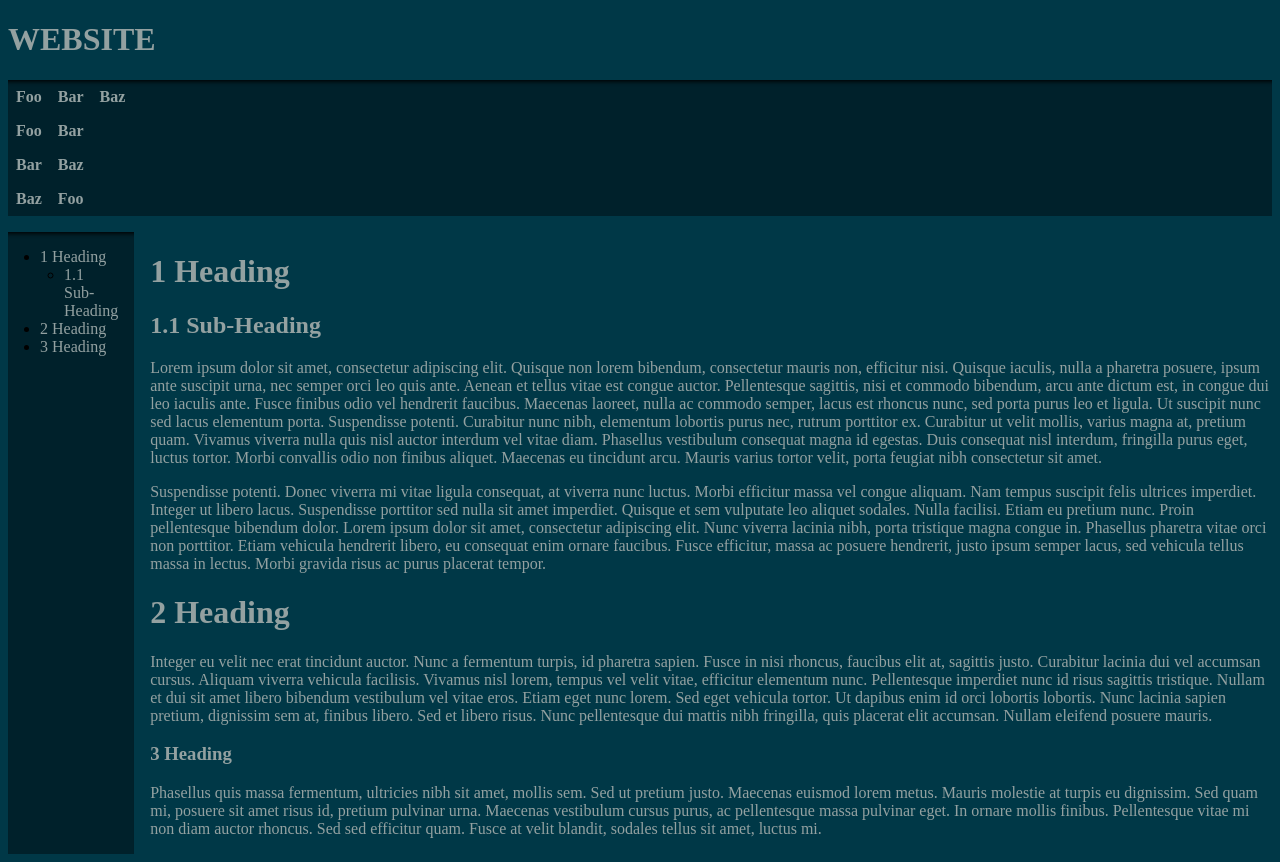
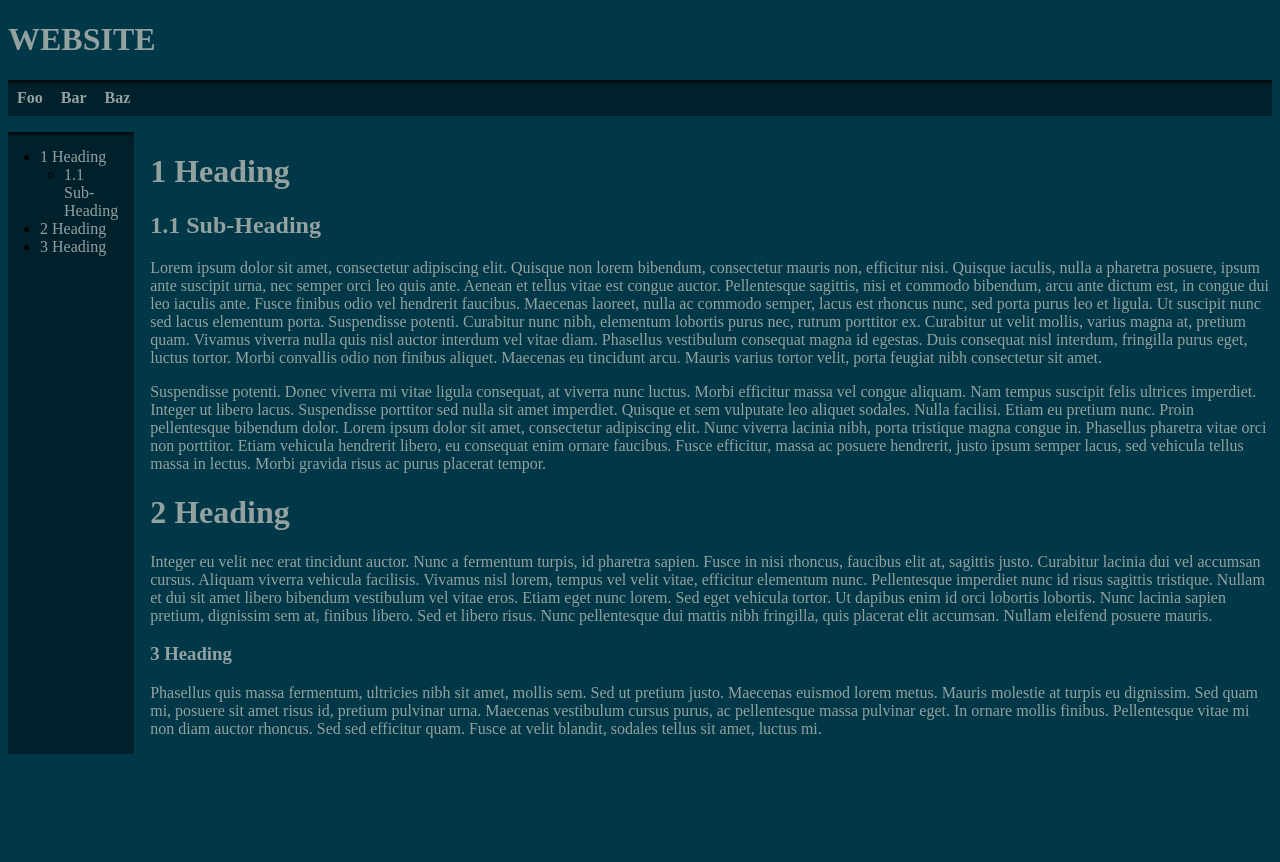
Before and after one commit to Tomboyo/vue3-doot-doot-doot, a Vue app: page / in a window 1280 px wide. After the commit the page ends 800 px from the top, so only its background shows below. Built offline with nearby package versions, Linux system fonts and the light colour scheme.

Commit message:
furling nav component

```diff
--- a/src/App.vue
+++ b/src/App.vue
@@ -1,28 +1,11 @@
 <script setup>
+import PrimaryNav from './components/PrimaryNav.vue'
 </script>
 
 <template>
     <header id="header">
         <h1 id="title">WEBSITE</h1>
-        <div id="primary-nav">
-            <a href="#foo">Foo</a>
-            <a href="#bar">Bar</a>
-            <a href="#baz">Baz</a>
-        </div>
-        <div id="secondary-nav">
-            <div id="group-foo">
-                <a href="#foo/foo">Foo</a>
-                <a href="#foo/bar">Bar</a>
-            </div>
-            <div id="group-bar">
-                <a href="#bar/bar">Bar</a>
-                <a href="#bar/baz">Baz</a>
-            </div>
-            <div id="group-baz">
-                <a href="#baz/baz">Baz</a>
-                <a href="#baz/foo">Foo</a>
-            </div>
-        </div>
+        <PrimaryNav />
     </header>
     <main>
         <div id="two-column-layout">
@@ -84,33 +67,6 @@
     color: var(--text-color);
 }
 
-#primary-nav {
-    background-color: var(--bg-back-color);
-    box-shadow: inset 0em 0.35em 0.25em -0.25em black;
-}
-
-#secondary-nav {
-    background-color: var(--bg-back-color);
-}
-
-#header a {
-    all: unset;
-    display: inline-block;
-    padding: 0.5em;
-    color: var(--text-color);
-    font-weight: bold;
-    transition: all 0.2s ease-out;
-}
-
-#header a:hover,
-#header a:focus {
-    background-color: var(--bg-back-color);
-    color: var(--text-focus-color);
-    font-weight: bold;
-
-    box-shadow: 0.1em 0.1em 0.25em black;
-}
-
 #two-column-layout {
     display: flex;
     margin-top: 1rem;
@@ -149,8 +105,8 @@ p {
 
 <style global>
 html {
+    --bg-back-color: #00212b;
     --bg-color: #003847;
-    --bg-back-color: #00212b;
     --bg-front-color: #839496;
     --bg-focus-color: #cdcdcd;
     --text-color: #93a1a1;
--- /dev/null
+++ b/src/components/PrimaryNav.vue
@@ -0,0 +1,144 @@
+<script setup>
+import { computed, ref } from 'vue';
+const nav = [{
+    title: "Foo",
+    subnav: [{
+        href: "#foo/foo",
+        title: "Foo Foo"
+    }, {
+        href: "#foo/bar",
+        title: "Foo Bar"
+    }]
+}, {
+    title: "Bar",
+    subnav: [{
+        href: "#bar/foo",
+        title: "Bar Foo"
+    }, {
+        href: "#bar/bar",
+        title: "Bar Bar"
+    }, {
+        href: "#bar/baz",
+        title: "Bar Baz"
+    }]
+}, {
+    title: "Baz",
+    subnav: [{
+        href: "#baz/foo",
+        title: "Baz Foo"
+    }, {
+        href: "#baz/bar",
+        title: "Baz Bar"
+    }]
+}]
+
+const active = ref(null);
+// const setActive = (id) => active.value = active.value == id ? null : id
+const setActive = (id) => active.value = id
+const tabindex = (i) => {
+    let preceding = nav.slice(0, i)
+    return preceding.length + preceding.reduce((acc, e) => acc + e.subnav.length, 0) + 1
+}
+const subTabindex = (i, j) => tabindex(i) + j + 1
+const navContainer = ref(null)
+const furl = event => {
+    if (!navContainer.value.contains(event.relatedTarget)) {
+        active.value = null
+    }
+}
+</script>
+
+<!--
+    This is a collection of anchors grouped into tabs, only one of which is
+    visible at a time. Tabs are arranged in the tab-bar, and their nested
+    anchors are arranged below them in the anchor-bar. The anchor bar is hidden
+    by default but "unfurls" beneath the tab-bar when tab groups are active,
+    and "furls" again when no tab groups are active.
+
+    The "furl" transition relies on the max-width property of the anchor-bar
+    changing between 0 (furled) and a number at least as large as the expected
+    height of its contents (unfurled). The visibility of all anchors is "hidden"
+    unless their tab group is active. We need a "spacer" in the anchor-bar to
+    make sure the height of the anchor-bar doesn't become 0 when all anchors are
+    hidden, since this breaks the furl transition. The spacer is zero-width but
+    otherwise styled the same as other anchors so that its height is exactly
+    the same as other anchors.
+-->
+<template>
+    <div>
+        <div ref="navContainer"
+             @focusout="furl"
+             @mouseleave="furl">
+            <div id="tab-bar">
+                <button v-for="group, i in nav"
+                        class="nav-item"
+                        @focusin="setActive(i)"
+                        @mouseenter="setActive(i)"
+                        :tabindex="tabindex(i)"> {{ group.title }} </button>
+            </div>
+            <div class="anchor-bar"
+                 :class="active === null ? '' : 'unfurl'">
+                <a id="spacer"
+                   class="nav-item">u{200B}</a>
+                <template v-for="group, i in nav">
+                    <a v-for="link, j in group.subnav"
+                       class="nav-item"
+                       :href="link.href"
+                       :tabindex="subTabindex(i, j)"
+                       v-show="active === i"> {{ link.title }} </a>
+                </template>
+            </div>
+        </div>
+    </div>
+</template>
+
+<style scoped>
+#tab-bar {
+    background-color: var(--bg-back-color);
+    box-shadow: inset 0em 0.35em 0.25em -0.25em black;
+}
+
+.anchor-bar {
+    max-height: 0;
+    transition: all 0.2s ease-out;
+    overflow: hidden;
+    background-color: var(--bg-back-color);
+}
+
+.unfurl {
+    /* The expected height of the content. Larger works; too much larger messes
+       with the transition animation. */
+    max-height: 3rem;
+}
+
+.nav-item {
+    border: unset;
+    background-color: unset;
+    font: unset;
+    text-decoration: unset;
+    outline: unset;
+
+    display: inline-block;
+    padding: 0.5em;
+    color: var(--text-color);
+    border: 1px solid #ffffff00;
+    font-weight: bold;
+    transition: all 0.2s ease-out;
+}
+
+.nav-item:hover,
+.nav-item:focus {
+    background-color: var(--bg-color);
+    color: var(--text-focus-color);
+    font-weight: bold;
+
+    border-left-color: var(--bg-color-front);
+}
+
+#spacer {
+    visibility: hidden;
+    padding-left: 0;
+    padding-right: 0;
+    inline-size: 0;
+}
+</style>
```
